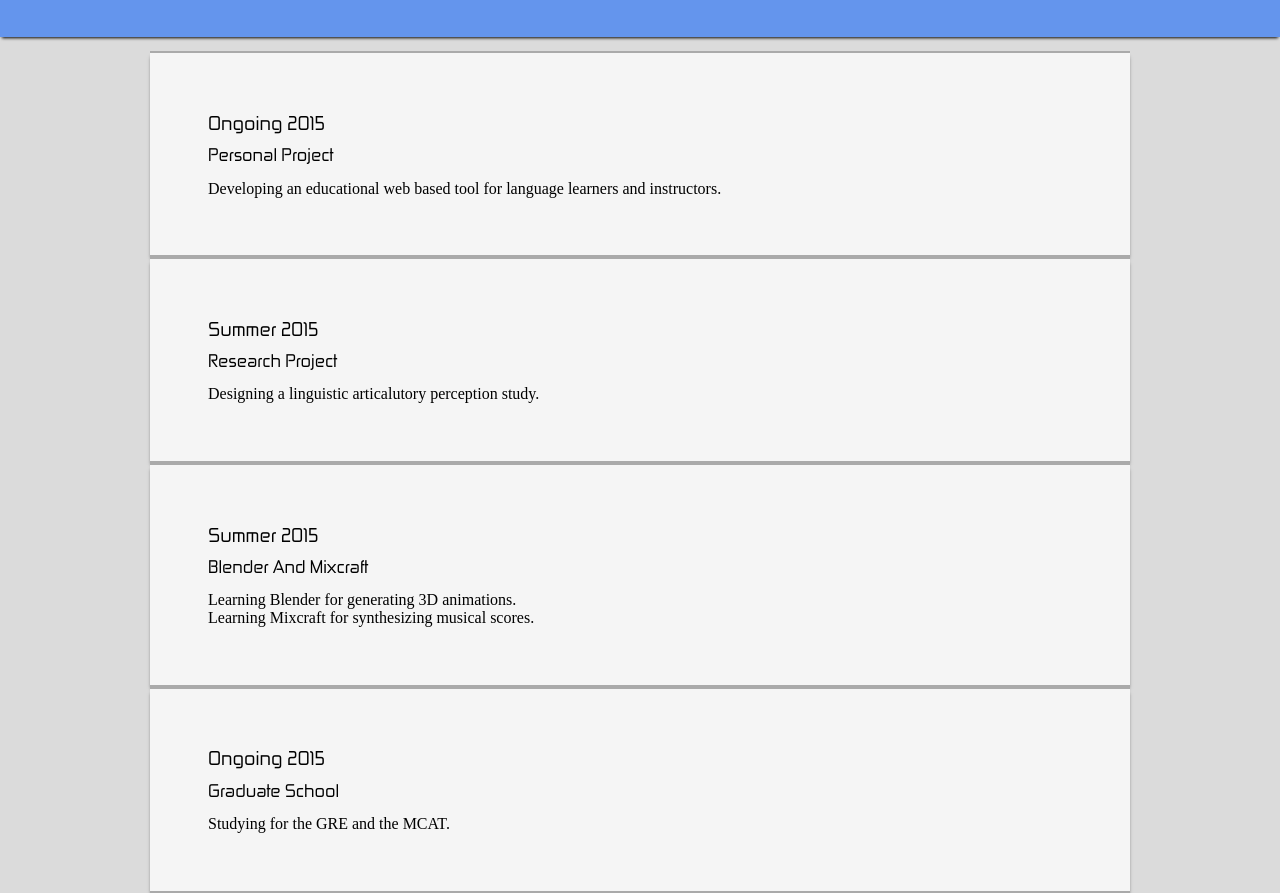
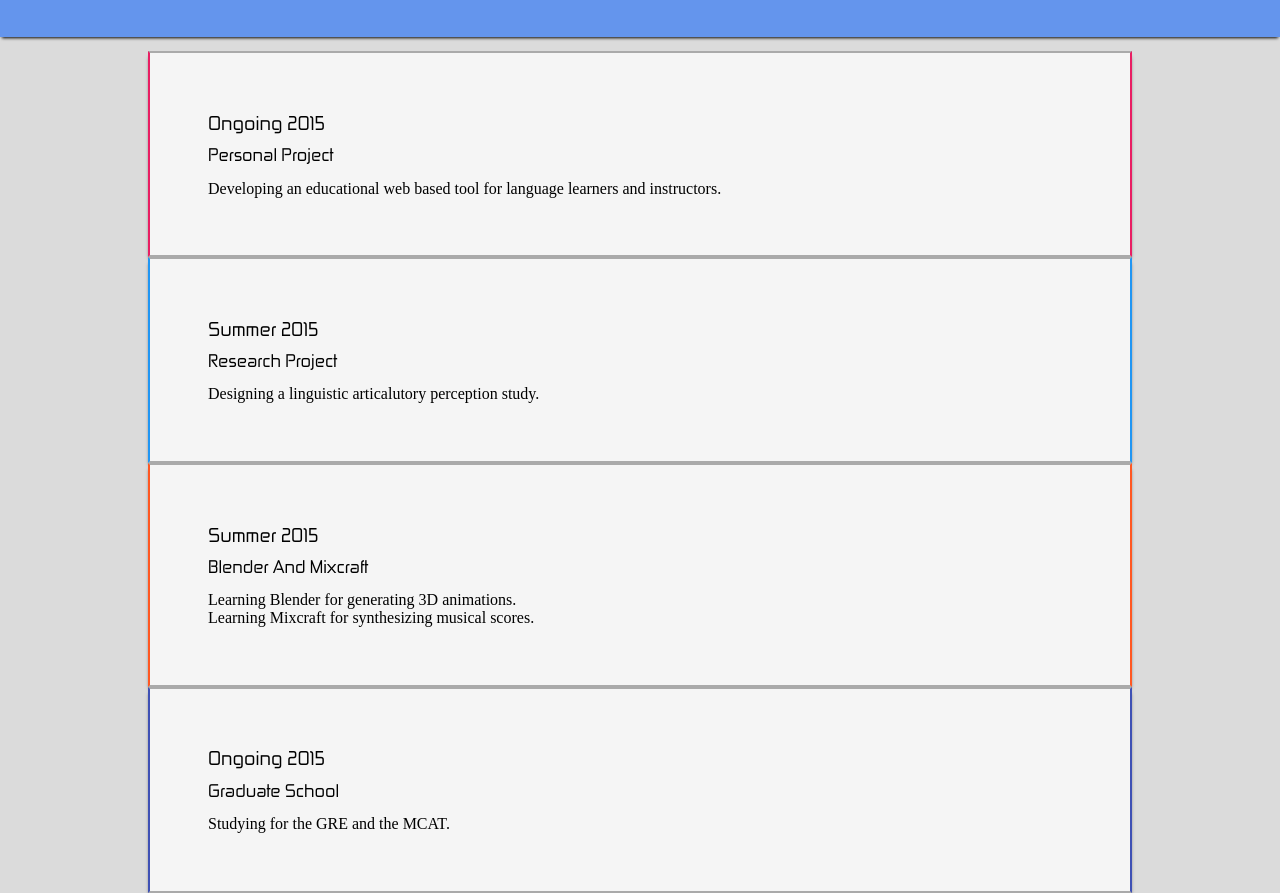
Before and after one commit to RubenASanchez/MyBrand, a plain HTML site: page currentprojects.html in a window 1280 px wide. Shown: the part 108-1001 px from the top of the page. Drawn offline with Linux system fonts and the light colour scheme.

Commit message:
added color to cards

```diff
--- a/CSS/main.css
+++ b/CSS/main.css
@@ -12,25 +12,7 @@
 /* 320 x 568 */
 /* 360 x 640 */
 
-/*#vertalign {
-    background: orange;
-    width: 100%;
-    height: 100%;
-}*/
-/*
-#centerme {
-    background: coral;
-    width: 60%;
-    height: 50px;
-    position: relative;
-    left: 0;
-    right: 0;
-    top: 0;
-    bottom: 0;
-    margin: auto;
-    /*max-height: 100%;*/
-}
-*/
+
 /*  Reset default styles  */
 
 
@@ -299,6 +281,30 @@ header p {
     animation-timing-function: ease-out;
     animation-fill-mode: forwards;
     animation-iteration-count: 1;
+}
+
+.projectcards h2 {
+    /*font-weight: 500;*/
+}
+
+#personalproject {
+    border-left: 2px solid #E91E63;
+    border-right: 2px solid #E91E63;
+}
+
+#researchproject {
+    border-left: 2px solid #2196F3;  /*673AB7*/
+    border-right: 2px solid #2196F3;
+}
+
+#musicvideoproject {
+    border-left: 2px solid #FF5722;
+    border-right: 2px solid #FF5722;
+}
+
+#graduateschool {
+    border-left: 2px solid #3F51B5;  /*2196F3*/
+    border-right: 2px solid #3F51B5;
 }
 
 .imagecontainer {
--- a/currentprojects.html
+++ b/currentprojects.html
@@ -27,26 +27,26 @@
 
     <section class="sectioncontainer cardsanimationcontainer" style="flex-flow:column;">
 
-        <div class="cards projectcards">
+        <div class="cards projectcards" id="personalproject">
             <h2>Ongoing 2015</h2>
             <h3>Personal Project</h3>
             <p>Developing an educational web based tool for language learners and instructors.</p>
         </div>
 
-        <div class="cards projectcards">
+        <div class="cards projectcards" id="researchproject">
             <h2>Summer 2015</h2>
             <h3>Research Project</h3>
             <p>Designing a linguistic articalutory perception study.</p>
         </div>
 
-        <div class="cards projectcards">
+        <div class="cards projectcards" id="musicvideoproject">
             <h2>Summer 2015</h2>
             <h3>Blender And Mixcraft</h3>
             <p>Learning Blender for generating 3D animations.</p>
             <p>Learning Mixcraft for synthesizing musical scores.</p>
         </div>
 
-        <div class="cards projectcards">
+        <div class="cards projectcards" id="graduateschool">
             <h2>Ongoing 2015</h2>
             <h3>Graduate School</h3>
             <p>Studying for the GRE and the MCAT.</p>
```
Also changed, not shown: office.html (+4 -4 lines).
